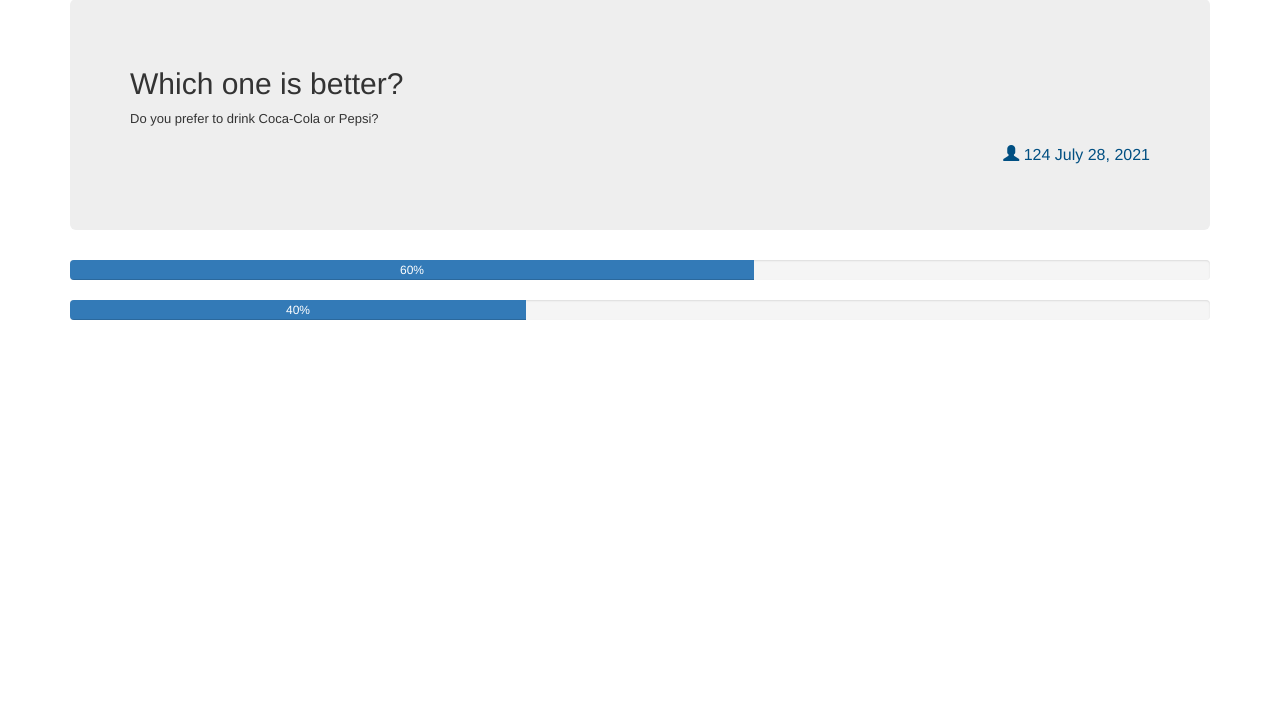
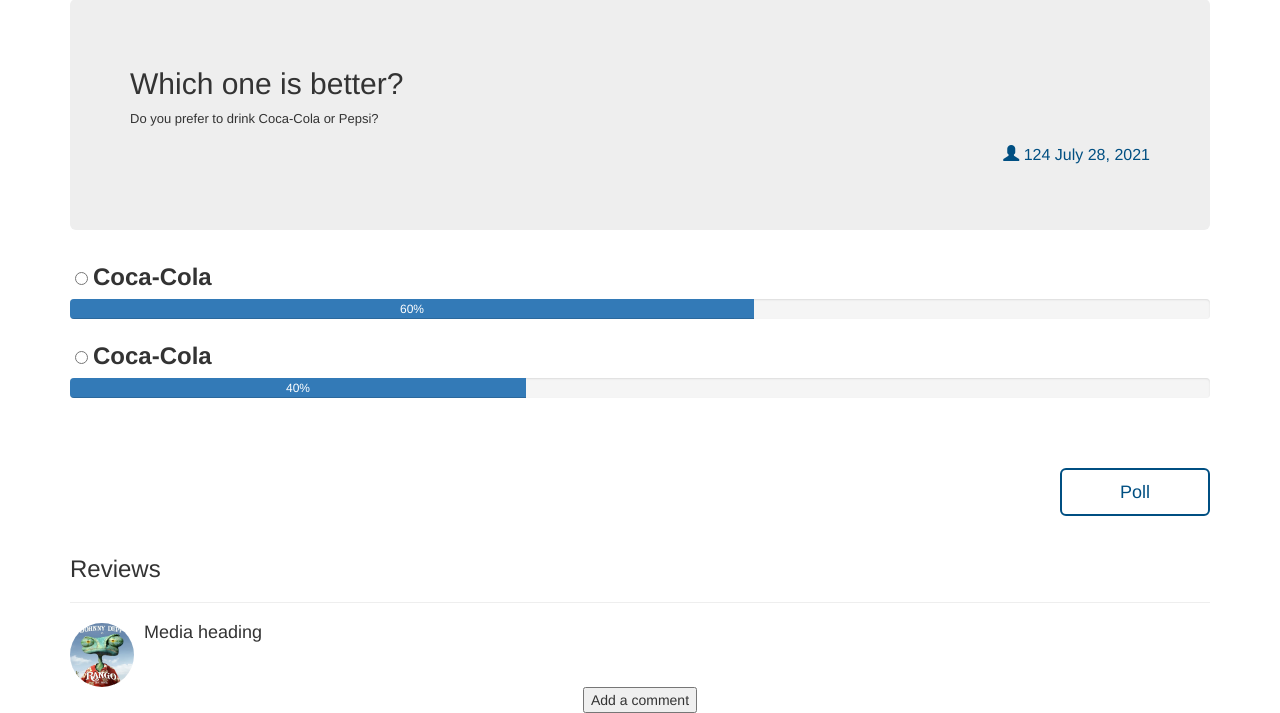
Before and after one commit to bluegothic/it_project, a Django app: page /rango/poll/ in a window 1280 px wide. Shown: the part 217-930 px from the top of the page. Before the commit the page ends 537 px from the top, so only its background shows below. Run offline with Django 3.2, Linux system fonts and the light colour scheme; some libraries are stand-ins or nearby versions.

Commit message:
merge page

```diff
--- a/rango/urls.py
+++ b/rango/urls.py
@@ -14,6 +14,6 @@
   path('login/',views.user_login,name='login'),
   path('restricted/',views.restricted,name='restricted'),
   path('logout/',views.user_logout,name='logout'),
-  path('category/<slug:category_name_slug>/add_comment/',views.add_comment,name='add_comment'),
+  # path('category/<slug:category_name_slug>/add_comment/',views.add_comment,name='add_comment'),
   path('poll/',views.poll,name='poll'),
 ] + static(settings.MEDIA_URL, document_root=settings.MEDIA_ROOT)
--- a/static/bootstrap/css/poll.css
+++ b/static/bootstrap/css/poll.css
@@ -2,3 +2,28 @@
   font-size: 16px;
   color: #004F82;
 }
+.poll-option{
+  text-align: left;
+  font-size: 24px;
+}
+
+.poll-radio{
+  margin: 0 5px !important;
+}
+
+.btn-default,
+.btn-default:hover,
+.btn-default:focus {
+  width: 150px;
+  color: #004F82;
+  background-color: #fff;
+  border: 2px solid #004F82;
+  margin-top: 50px;
+  margin-left: auto;
+  margin-right: auto;
+}
+
+.media-object{
+  width: 64px;
+  height: 64px;
+}
--- a/templates/rango/add_poll.html
+++ b/templates/rango/add_poll.html
@@ -8,7 +8,7 @@
 
 {% block body_block %}
     <h1>Create a new poll</h1>
-    <form id="category_form" method="post" action="{% url 'rango:add_category' %}">
+    <form id="pollc-form" method="post" action="{% url 'rango:poll' %}">
         {% csrf_token %}
 {#        {% for hidden in form.hidden_fields %}#}
 {#            {{ hidden }}#}
--- a/templates/rango/base.html
+++ b/templates/rango/base.html
@@ -52,7 +52,7 @@
         {% if user.is_authenticated %}
             <li><a href="{% url 'rango:restricted' %}">Restricted Page</a></li>
             <li><a href="{% url 'rango:logout' %}">Logout</a></li>
-{#            <li><a href="{% url 'rango:add_category' %}">Add a New Category</a></li>#}
+{#            <li><a href="{% url 'rango:poll' %}">Add a New Category</a></li>#}
         {% else %}
             <li><a href="{% url 'rango:register' %}">Sign Up</a></li>
             <li><a href="{% url 'rango:login' %}">Login</a></li>
--- a/templates/rango/index.html
+++ b/templates/rango/index.html
@@ -14,7 +14,7 @@
     <div class="jumbotron">
         <h1>Let start your vote now !</h1>
         <p>
-            <a href="{% url 'rango:add_category' %}" class="btn btn-lg btn-default" role="button">Create Poll</a>
+            <a href="{% url 'rango:createpoll' %}" class="btn btn-lg btn-default" role="button">Create Poll</a>
         </p>
     </div>
 
--- a/templates/rango/poll.html
+++ b/templates/rango/poll.html
@@ -31,18 +31,54 @@
     </p>
     </div>
 
+    <form id="poll-form" class="text-left" method="post" action="{% url 'rango:poll' %}">
+      <label class="poll-option"><input type="radio" class="poll-radio" value="Coca-Cola">Coca-Cola</label>
       <div class="progress">
         <div class="progress-bar" role="progressbar" aria-valuenow="60" aria-valuemin="0" aria-valuemax="100" style="width: 60%;">
           60%
         </div>
       </div>
 
-
+      <label class="poll-option"><input type="radio" class="poll-radio" value="Coca-Cola">Coca-Cola</label>
       <div class="progress">
         <div class="progress-bar" role="progressbar" aria-valuenow="60" aria-valuemin="0" aria-valuemax="100" style="width: 40%;">
           40%
         </div>
       </div>
+      <div class="text-right">
+        <input type="submit" name="submit" class="btn btn-lg btn-default text-left" value="Poll" />
+      </div>
+    </form>
+
+    <div class="page-header text-left">
+      <h3>Reviews</h3>
+    </div>
+
+    <div class="media text-left">
+      <div class="media-left">
+        <a href="#">
+          <img class="media-object img-circle" src="{% static 'images/rango.jpg' %}" alt="...">
+        </a>
+      </div>
+      <div class="media-body">
+        <h4 class="media-heading">Media heading</h4>
+      </div>
+    </div>
+
+    <form id="comment_form" method="post" action="{% url 'rango:poll' %}">
+
+      {% csrf_token %}
+      {% for hidden in form.hidden_fields %}
+          {{ hidden }}
+      {% endfor %}
+      {% for field in form.visible_fields %}
+          {{ field.errors }}
+          {{ field.help_text }}
+          {{ field }}
+      {% endfor %}
+
+      <input type="submit" name="submit" value="Add a comment" />
+  </form>
 
   </div>
 
```
Lines whose indentation alone changed are shown as unchanged.
